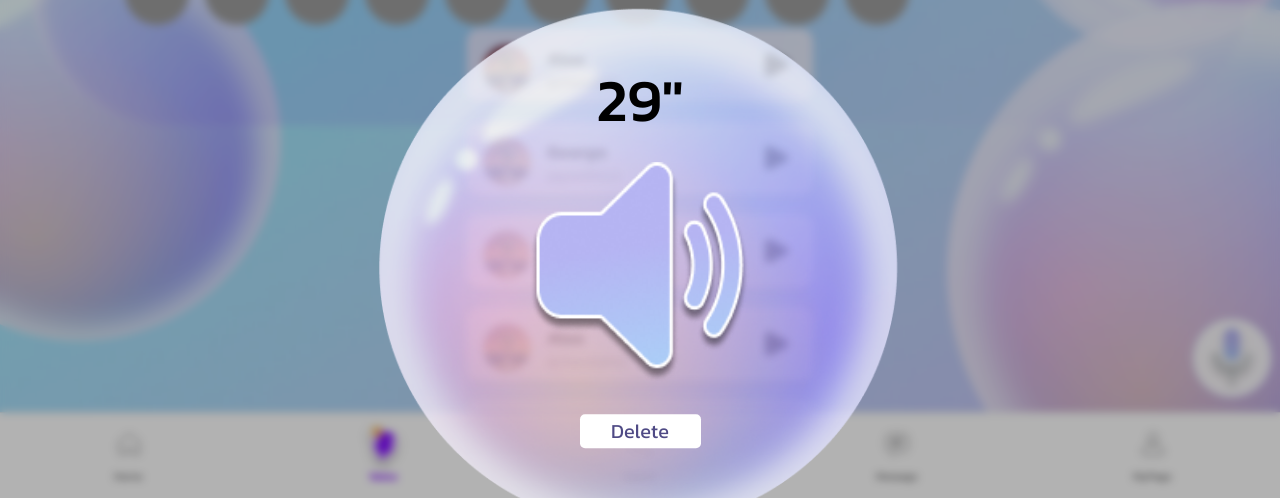
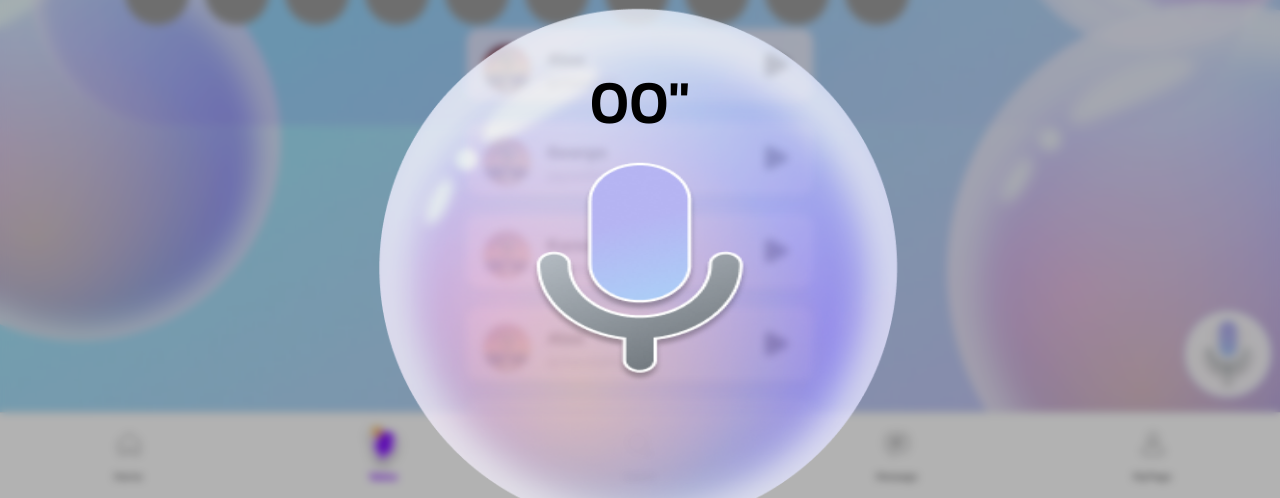
Before and after one commit to junghyunl/fillit, a React (Vite) app in the folder fillit_frontend/: page /voice in a window 1280 px wide. Both pictures are taken after a click on the button 1232 px from the left and 650 px from the top of the page. Shown: the part 292-790 px from the top of the page. Built offline with nearby package versions, Linux system fonts and the light colour scheme; grey boxes are pictures that could not be loaded.

Commit message:
feat: Add VoiceRecordModal for voice recording interaction

```diff
--- a/fillit_frontend/src/components/Voice/Modals/VoiceRecordModal.tsx
+++ b/fillit_frontend/src/components/Voice/Modals/VoiceRecordModal.tsx
@@ -0,0 +1,101 @@
+import { useState } from 'react';
+import { motion } from 'framer-motion';
+import { micBig, pressedMic, soundWave } from '@/assets/assets';
+import VoiceBaseModal from './VoiceBaseModal';
+import VoiceButton from '@/components/common/Button/VoiceButton';
+
+interface VoiceRecordModalProps {
+  isOpen: boolean;
+  onClose: () => void;
+  onRecordComplete: () => void;
+}
+
+const VoiceRecordModal = ({
+  isOpen,
+  onClose,
+  onRecordComplete,
+}: VoiceRecordModalProps) => {
+  const [isRecording, setIsRecording] = useState(false);
+  const [isRecordingComplete, setIsRecordingComplete] = useState(false);
+  const [duration, setDuration] = useState(0);
+
+  const handleMicClick = () => {
+    if (!isRecording && !isRecordingComplete) {
+      setIsRecording(true);
+      console.log('Recording started...');
+
+      // 임시로 3초 후에 녹음 종료
+      setTimeout(() => {
+        setIsRecording(false);
+        setIsRecordingComplete(true);
+        setDuration(29);
+        console.log('Recording completed');
+      }, 3000);
+    }
+  };
+
+  const handleReRecord = () => {
+    setIsRecordingComplete(false);
+    setDuration(0);
+  };
+
+  const handleSubmit = () => {
+    console.log('Voice submitted');
+    onRecordComplete();
+    onClose();
+  };
+
+  return (
+    <VoiceBaseModal isOpen={isOpen} onClose={onClose}>
+      {/* Duration */}
+      <div className="text-black text-4xl sm:text-5xl md:text-6xl font-medium">
+        {duration.toString().padStart(2, '0')}"
+      </div>
+
+      {/* 마이크 이미지 */}
+      <div className="relative">
+        <motion.img
+          src={isRecording ? pressedMic : micBig}
+          alt="microphone"
+          className="w-[180px] h-[180px] sm:w-[200px] sm:h-[200px] md:w-[220px] md:h-[220px] cursor-pointer"
+          initial={{ scale: 0.9, opacity: 0 }}
+          animate={{ scale: 1, opacity: 1 }}
+          exit={{ scale: 0.9, opacity: 0 }}
+          transition={{ duration: 0.6, delay: 0.2 }}
+          onClick={handleMicClick}
+        />
+      </div>
+
+      {/* Sound Wave 또는 버튼들 */}
+      {isRecordingComplete ? (
+        <motion.div
+          initial={{ scale: 0.9, opacity: 0 }}
+          animate={{ scale: 1, opacity: 1 }}
+          exit={{ scale: 0.9, opacity: 0 }}
+          transition={{ duration: 0.6, delay: 0.4 }}
+        >
+          <div className="flex gap-[85px]">
+            <VoiceButton
+              onClick={handleReRecord}
+              text="Re-Record"
+              color="#D68DE1"
+            />
+            <VoiceButton onClick={handleSubmit} text="Submit" />
+          </div>
+        </motion.div>
+      ) : (
+        <motion.img
+          src={soundWave}
+          alt="sound wave"
+          initial={{ opacity: 0 }}
+          animate={{ opacity: isRecording ? 1 : 0 }}
+          exit={{ opacity: 0 }}
+          transition={{ duration: 0.6, delay: 0.3 }}
+          className="w-[121px] h-7"
+        />
+      )}
+    </VoiceBaseModal>
+  );
+};
+
+export default VoiceRecordModal;
--- a/fillit_frontend/src/pages/Voice.tsx
+++ b/fillit_frontend/src/pages/Voice.tsx
@@ -4,17 +4,24 @@
 import { micBack, mic } from '../assets/assets';
 import VoiceReplyList from '@/components/Voice/VoiceReplyList';
 import VoiceManageModal from '@/components/Voice/Modals/VoiceManageModal';
+import VoiceRecordModal from '@/components/Voice/Modals/VoiceRecordModal';
 import { useState } from 'react';
 
 const Voice = () => {
-  const [isManageModalOpen, setIsManageModalOpen] = useState(false);
+  const [isModalOpen, setIsModalOpen] = useState(false);
+  const [hasRecordedVoice, setHasRecordedVoice] = useState(false);
 
   const handleMicClick = () => {
-    setIsManageModalOpen(true);
+    setIsModalOpen(true);
   };
 
   const handleModalClose = () => {
-    setIsManageModalOpen(false);
+    setIsModalOpen(false);
+  };
+
+  const handleRecordComplete = () => {
+    setHasRecordedVoice(true);
+    setIsModalOpen(false);
   };
 
   return (
@@ -25,18 +32,34 @@
         <VoiceBubbleList />
         <VoiceReplyList />
         <div className="fixed bottom-28 right-4 z-50">
-          <button onClick={handleMicClick} className="relative w-16 h-16">
-            <div className="absolute inset-0 w-20 h-20 -translate-x-2 -translate-y-2">
-              <img src={micBack} alt="mic-back" className="w-full h-full" />
+          <button
+            onClick={handleMicClick}
+            className="relative w-[72px] h-[72px]"
+          >
+            <div className="absolute inset-0 w-[88px] h-[88px] -translate-x-2 -translate-y-2">
+              <img
+                src={micBack}
+                alt="mic-back"
+                className="w-full h-full object-contain"
+              />
             </div>
             <div className="absolute inset-0 flex items-center justify-center">
-              <img src={mic} alt="mic" className="w-16 h-16" />
+              <img
+                src={mic}
+                alt="mic"
+                className="w-[72px] h-[72px] object-contain"
+              />
             </div>
           </button>
-          <VoiceManageModal
-            isOpen={isManageModalOpen}
-            onClose={handleModalClose}
-          />
+          {hasRecordedVoice ? (
+            <VoiceManageModal isOpen={isModalOpen} onClose={handleModalClose} />
+          ) : (
+            <VoiceRecordModal
+              isOpen={isModalOpen}
+              onClose={handleModalClose}
+              onRecordComplete={handleRecordComplete}
+            />
+          )}
         </div>
       </div>
     </div>
```
